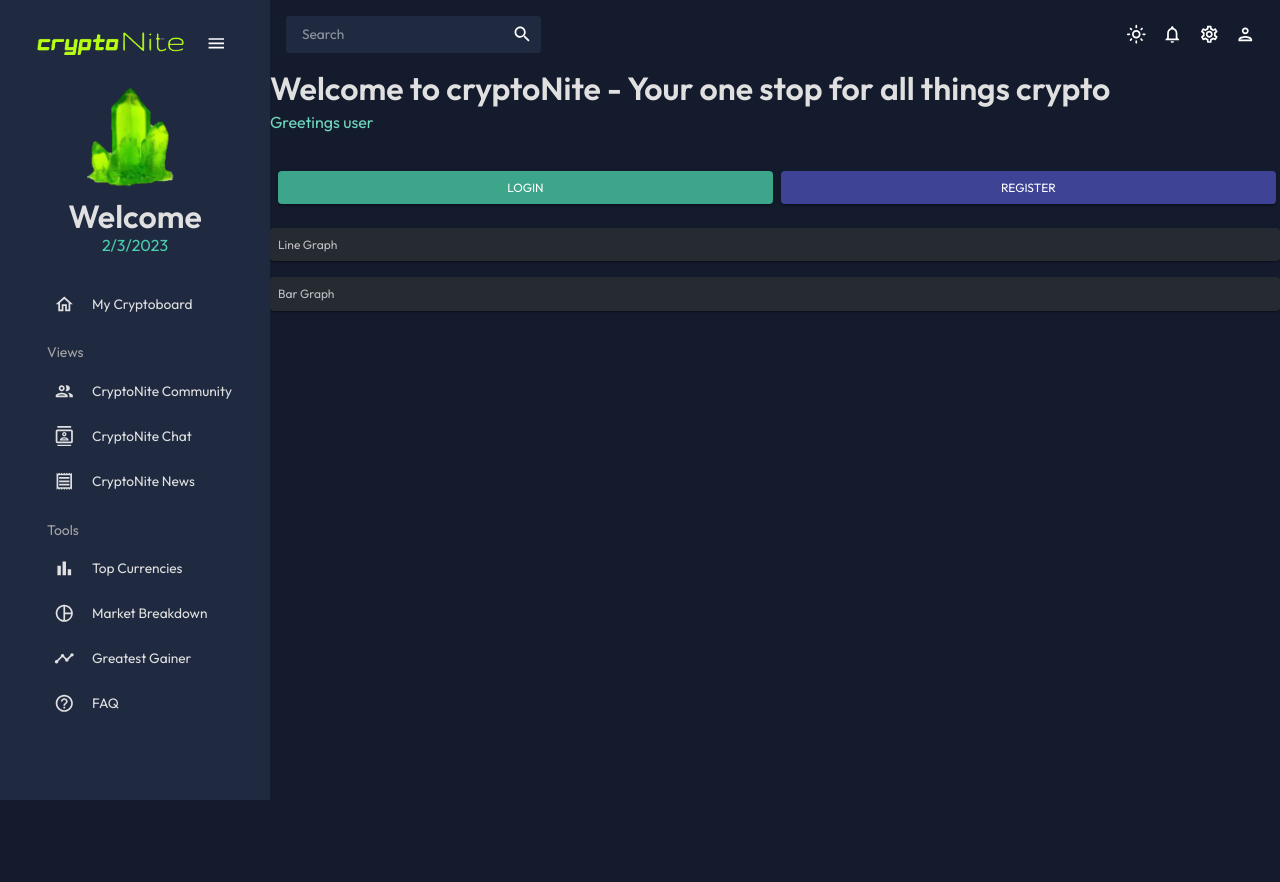
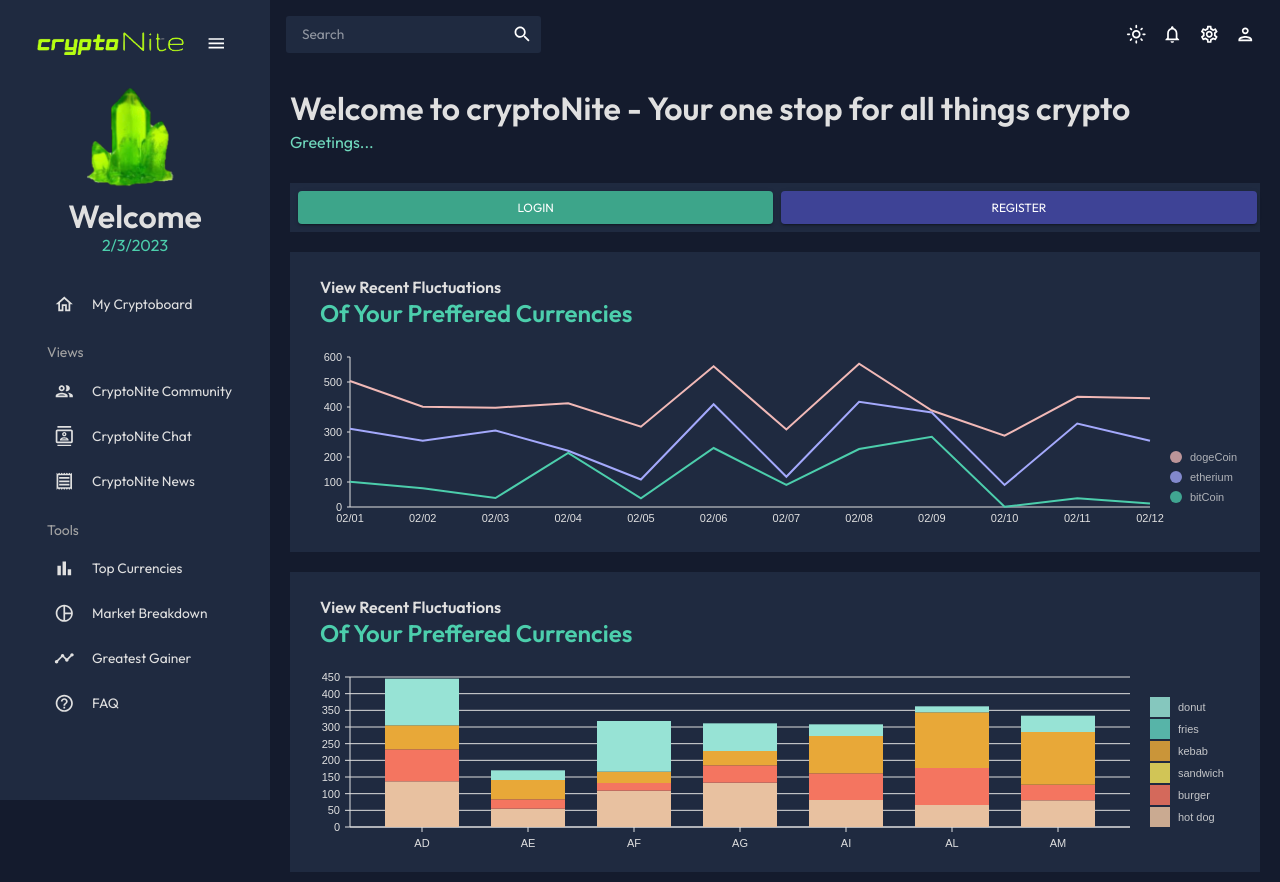
Before and after one commit to anthonyBosek/cryptoNite, a React (Create React App) app in the folder client/: page / in a window 1280 px wide. Before the commit the page ends 800 px from the top, so only its background shows below. Built offline with nearby package versions, Linux system fonts and the light colour scheme.

Commit message:
welcome page svc

```diff
--- a/client/src/views/homePage/index.jsx
+++ b/client/src/views/homePage/index.jsx
@@ -1,50 +1,132 @@
 import React from "react";
-import { Box, useTheme, Button, Paper, Stack } from "@mui/material";
-import { styled } from '@mui/material/styles';
+import { useNavigate } from "react-router-dom";
+import { useDispatch } from "react-redux";
+import { Box, useTheme, Button, Typography } from "@mui/material";
+import BarGraph from "components/BarGraph"
 import Header from "components/Header";
 import { tokens } from "../../theme";
+import LineGraph from "components/LineGraph";
+import { setRegister } from "state";
 
 const HomePage = () => {
   const theme = useTheme();
   const colors = tokens(theme.palette.mode);
-  const Item = styled(Paper)(({ theme }) => ({
-    backgroundColor: theme.palette.mode === 'dark' ? '#1A2027' : '#fff',
-    ...theme.typography.body2,
-    padding: theme.spacing(1),
-    textAlign: 'justify',
-    color: theme.palette.text.secondary,
-  }));
+  const navigate = useNavigate();
+  const dispatch = useDispatch();
 
   return (
-    <Stack spacing={2}>
-      <Box sx={{ width: '100%' }}>
+    <Box m="20px">
+      <Header title="Welcome to cryptoNite - Your one stop for all things crypto"
+        subtitle="Greetings..." />
+      <Box
+        gridColumn="span 12"
+        gridRow="span 2"
+        backgroundColor={colors.primary[400]}
+      >
 
-        <Header title="Welcome to cryptoNite - Your one stop for all things crypto"
-          subtitle="Greetings user" />
-
-
-          <Button variant="contained" sx={{ width: '49%', margin: theme.spacing(1) , backgroundColor: colors.greenAccent[600]}}  >Login</Button>
-          <Button variant="contained" sx={{ width: '49%', backgroundColor: colors.blueAccent[700]}}>Register</Button>
-      </Box>
-      <Box sx={{ width: '100%' }}>
-
-        <Item>Line Graph</Item>
-
+        <Button
+        variant="contained"
+        sx={{ width: '49%', margin: theme.spacing(1), backgroundColor: colors.greenAccent[600] }}
+        onClick={ () => {
+          dispatch(setRegister(false))
+          navigate("/login")
+        }}
+        >Login</Button>
+        <Button
+        variant="contained"
+        sx={{ width: '49%', backgroundColor: colors.blueAccent[700] }}
+        onClick={ () => {
+          dispatch(setRegister(true))
+          navigate("/login")
+        }}
+        >Register</Button>
       </Box>
 
-      <Box sx={{ width: '100%' }}>
+      <Box
+        display="grid"
+        gridTemplateColumns="repeat(12, 1fr)"
+        gridAutoRows="140px"
+        gap="20px"
+        mt="20px"
+      >
+        <Box
+          gridColumn="span 12"
+          gridRow="span 2"
+          backgroundColor={colors.primary[400]}
+        >
+          <Box
+            mt="25px"
+            p="0 30px"
+            display="flex "
+            justifyContent="space-between"
+            alignItems="center"
+          >
+            <Box>
+              <Typography
+                variant="h5"
+                fontWeight="600"
+                color={colors.grey[100]}
+              >
+                View Recent Fluctuations
+              </Typography>
+              <Typography
+                variant="h3"
+                fontWeight="bold"
+                color={colors.greenAccent[500]}
+              >
+                Of Your Preffered Currencies
+              </Typography>
+            </Box>
+          </Box>
+          <Box height="250px" m="-20px 0 0 0">
+            <LineGraph isDashboard={true} />
+          </Box>
+        </Box>
+      </Box>
+      <Box
+        display="grid"
+        gridTemplateColumns="repeat(12, 1fr)"
+        gridAutoRows="140px"
+        gap="20px"
+        mt="20px"
+      >
+        <Box
+          gridColumn="span 12"
+          gridRow="span 2"
+          backgroundColor={colors.primary[400]}
+        >
+          <Box
+            mt="25px"
+            p="0 30px"
+            display="flex "
+            justifyContent="space-between"
+            alignItems="center"
+          >
+            <Box>
+              <Typography
+                variant="h5"
+                fontWeight="600"
+                color={colors.grey[100]}
+              >
+                View Recent Fluctuations
+              </Typography>
+              <Typography
+                variant="h3"
+                fontWeight="bold"
+                color={colors.greenAccent[500]}
+              >
+                Of Your Preffered Currencies
+              </Typography>
+            </Box>
+          </Box>
+          <Box height="250px" m="-20px 0 0 0">
+            <BarGraph isDashboard={true} />
+          </Box>
+        </Box>
+      </Box>
+    </Box>
 
-        <Item>Bar Graph</Item>
-
-      </Box>
-
-
-    </Stack>
-
-
-  )
-
-
+  );
 };
 
 export default HomePage;
```
